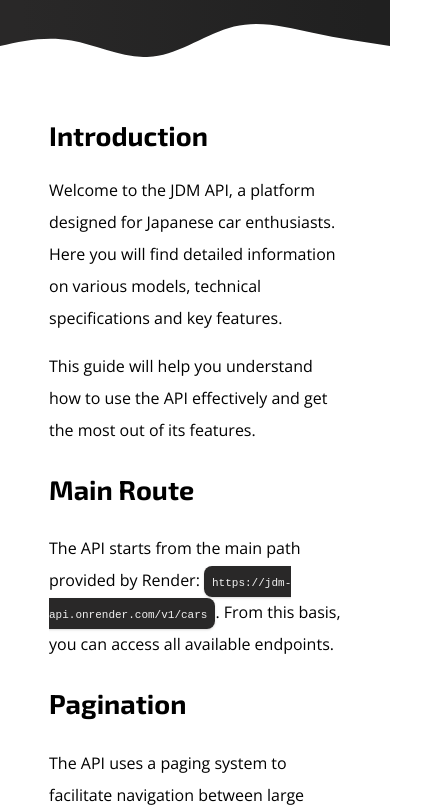
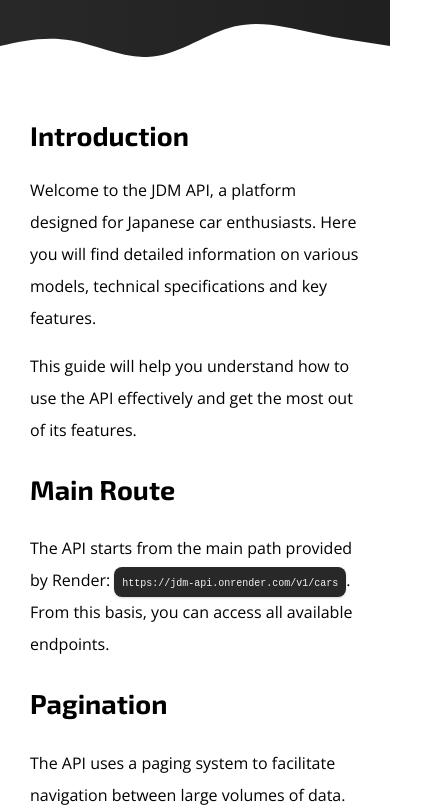
Before and after one commit to Aikarubi/jdm-api-front, an Angular app: page /docs in a window 390 px wide. Shown: the top 812 px of the page, 428 px wide, since content can reach past the window. Built offline with nearby package versions, Linux system fonts and the light colour scheme; no server answers.

Commit message:
retoque CSS v2

```diff
--- a/src/app/views/docs/docs.component.css
+++ b/src/app/views/docs/docs.component.css
@@ -77,20 +77,21 @@ span {
     .content {
         padding: 1.5rem 1rem;
         margin: 1.5rem auto;
-        max-width: 80%;
     }
 
     h2, h3 {
         font-size: 2.7rem;
+        padding: 0 2rem;
     }
 
     p {
         font-size: 1.6rem;
+        padding: 0 2rem;
     }
 
     span {
         padding: 0.8rem;
-        font-size: 1.1rem;
+        font-size: 1rem;
     }
 
     .resalto {
```
